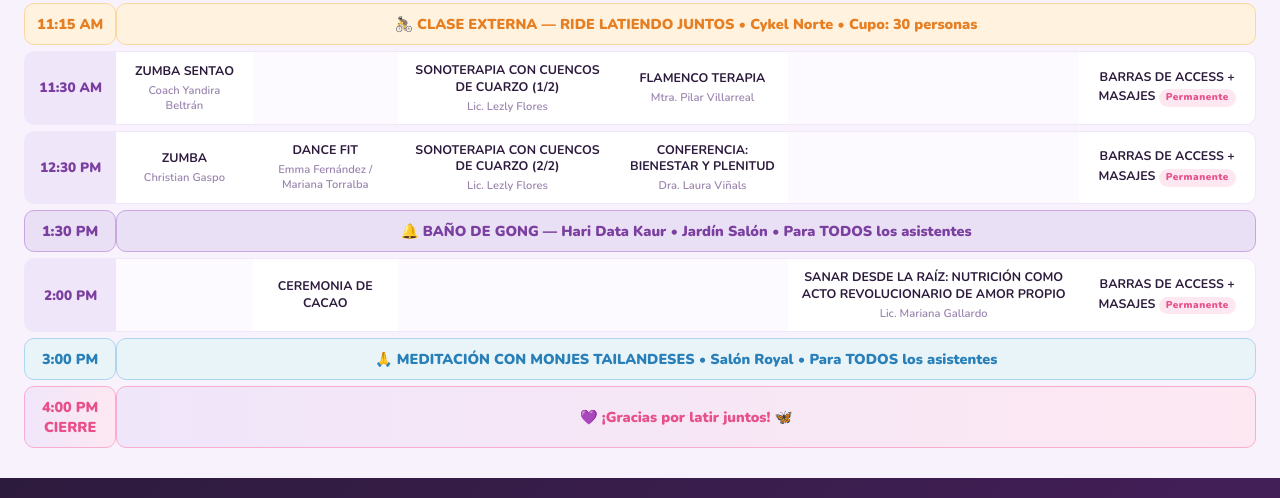
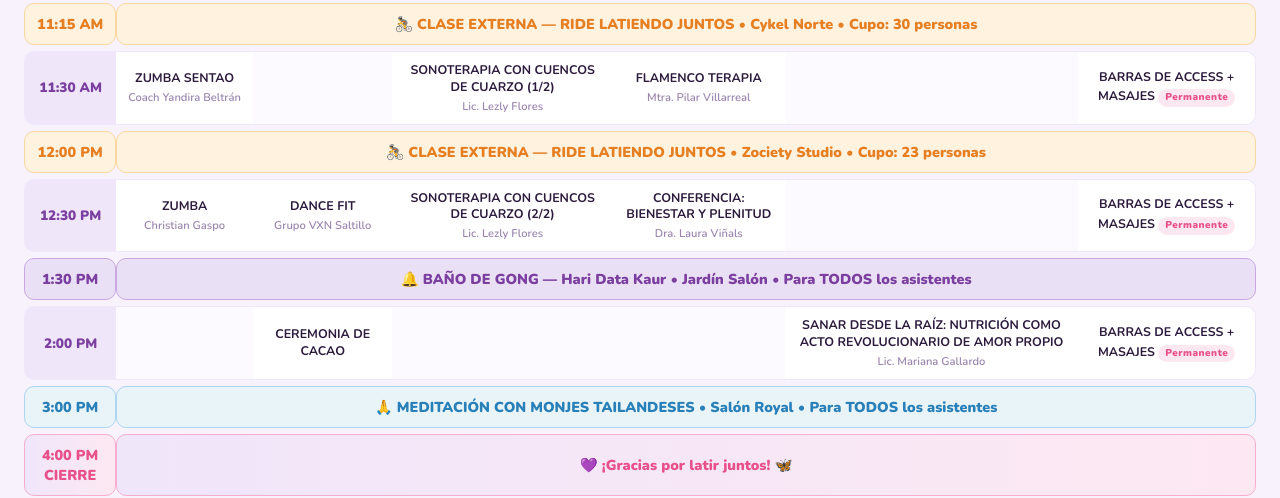
Before and after one commit to konverzebi-sudo/latiendojuntos, a plain HTML site: page index.html in a window 1280 px wide. Shown: the part 1048-1546 px from the top of the page. Drawn offline with nearby package versions, Linux system fonts and the light colour scheme; a web font is replaced by a local one.

Commit message:
Update class schedule and instructor details

```diff
--- a/index.html
+++ b/index.html
@@ -563,11 +563,17 @@ const slots = [
     ]
   },
   {
+    time: '12:00', endTime: '12:30',
+    type: 'full',
+    label: '🚴 CLASE EXTERNA — RIDE LATIENDO JUNTOS • Zociety Studio • Cupo: 23 personas',
+    fullClass: 'cikel'
+  },
+  {
     time: '12:30', endTime: '13:30',
     type: 'normal',
     areas: [
       { activity: 'ZUMBA', instructor: 'Christian Gaspo' },
-      { activity: 'DANCE FIT', instructor: 'Emma Fernández / Mariana Torralba' },
+      { activity: 'DANCE FIT', instructor: 'Grupo VXN Saltillo' },
       { activity: 'SONOTERAPIA CON CUENCOS DE CUARZO (2/2)', instructor: 'Lic. Lezly Flores' },
       { activity: 'CONFERENCIA: BIENESTAR Y PLENITUD', instructor: 'Dra. Laura Viñals' },
       null,
```
